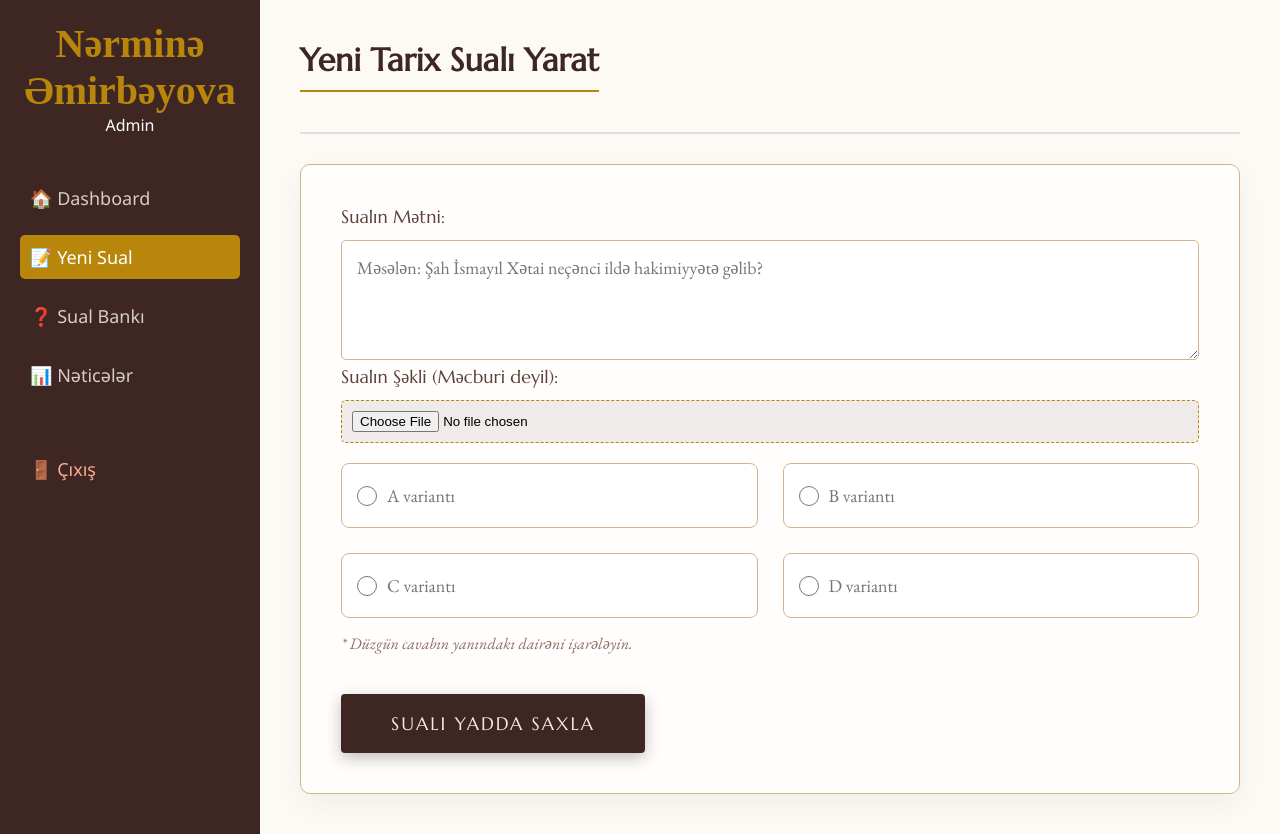
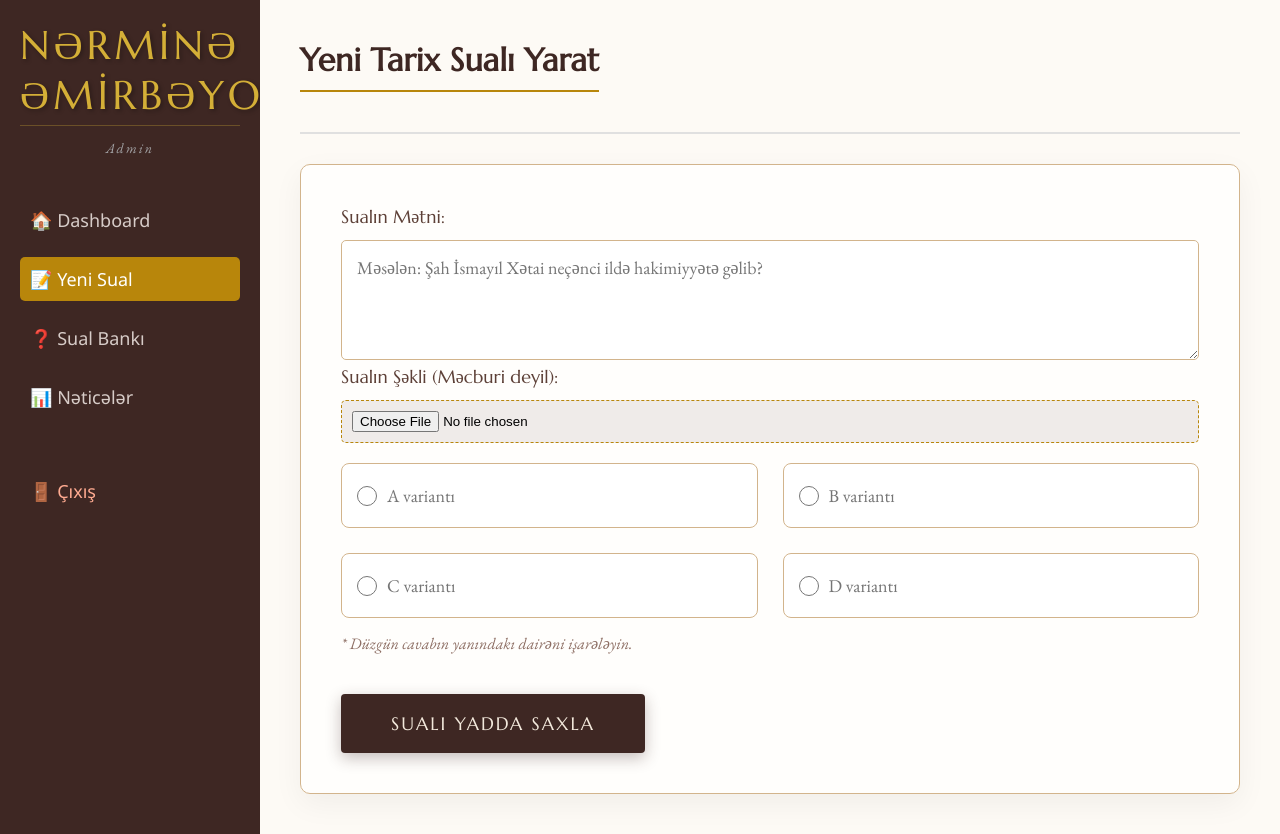
Before and after one commit to khadijova/Nermine-Emirbeyova-S-naq-Portal-, a plain HTML site: page add-question.html in a window 1280 px wide. Drawn offline with nearby package versions, Linux system fonts and the light colour scheme; a web font is replaced by a local one.

Commit message:
Update add-question.css

```diff
--- a/add-question.css
+++ b/add-question.css
@@ -1,8 +1,8 @@
-/* Google Fonts - Ana səhifə ilə eyni */
+
 @import url('https://fonts.googleapis.com/css2?family=EB+Garamond:ital,wght@0,400;0,700;1,400&family=Marcellus&display=swap');
 
 .main-content {
-    background-color: #fdfaf5; /* Yüngül perqament tonu */
+    background-color: #fdfaf5;
     padding: 40px;
     font-family: 'EB Garamond', serif;
 }
@@ -134,3 +134,26 @@ input[type="file"] {
     font-size: 16px;
     margin-top: 15px;
 }
+
+/* Başlıqlar üçün xüsusi 'Antik Serif' şrifti */
+.sidebar h2, .name-text h1, .logo-text h1 {
+    font-family: 'Marcellus', serif; /* Roma sütunlarındakı yazılar kimidir */
+    font-weight: 400;
+    color: #D4AF37; /* Qızılı tonu daha parlaq edirik */
+    text-transform: uppercase;
+    letter-spacing: 4px; /* Hərflər arası məsafəni artırırıq ki, nəfəs alsın */
+    text-shadow: 2px 2px 4px rgba(0, 0, 0, 0.3); /* Yüngül kölgə ilə dərinlik veririk */
+    border-bottom: 1px solid rgba(212, 175, 55, 0.3); /* Altından zərif bir xətt */
+    padding-bottom: 5px;
+    margin-bottom: 10px;
+}
+
+/* Admin paneldəki adın altındakı 'Admin' yazısı üçün */
+.sidebar span {
+    font-family: 'EB Garamond', serif;
+    font-style: italic;
+    font-size: 14px;
+    letter-spacing: 2px;
+    color: #bdc3c7;
+    opacity: 0.8;
+}
```
